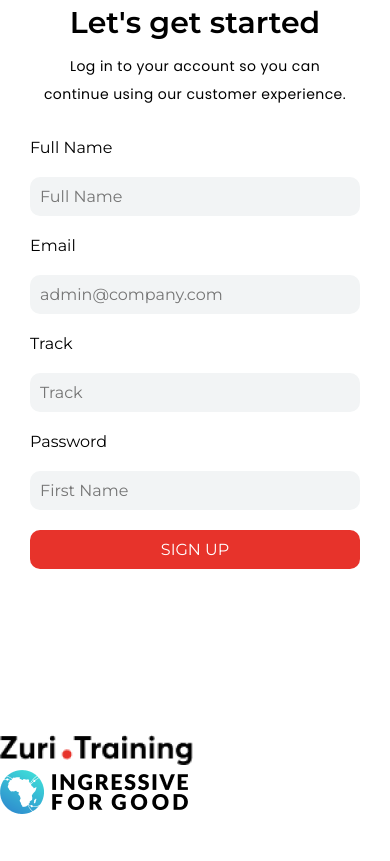
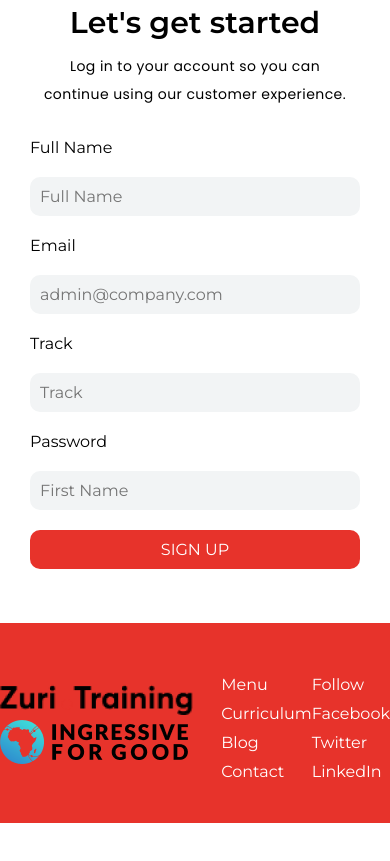
Before and after one commit to lekzikon/Team-Storm, a plain HTML site: page index.html in a window 390 px wide. Shown: the part 1536-2397 px from the top of the page. After the commit the page ends 2359 px from the top, so only its background shows below. Drawn offline with Linux system fonts and the light colour scheme.

Commit message:
responsive design

```diff
--- a/style.css
+++ b/style.css
@@ -271,9 +271,11 @@ form h1 {
     padding: 1px;
     font-size: 30px;
 }
-footer{
+footer {
+    display: flex;
     position: relative;
-    top: 700px;
-    height: 200px;
+    top: 350px;
+    color: white;
+    width: 100%;
 }
-}
+footer logo{display: none;}
```
